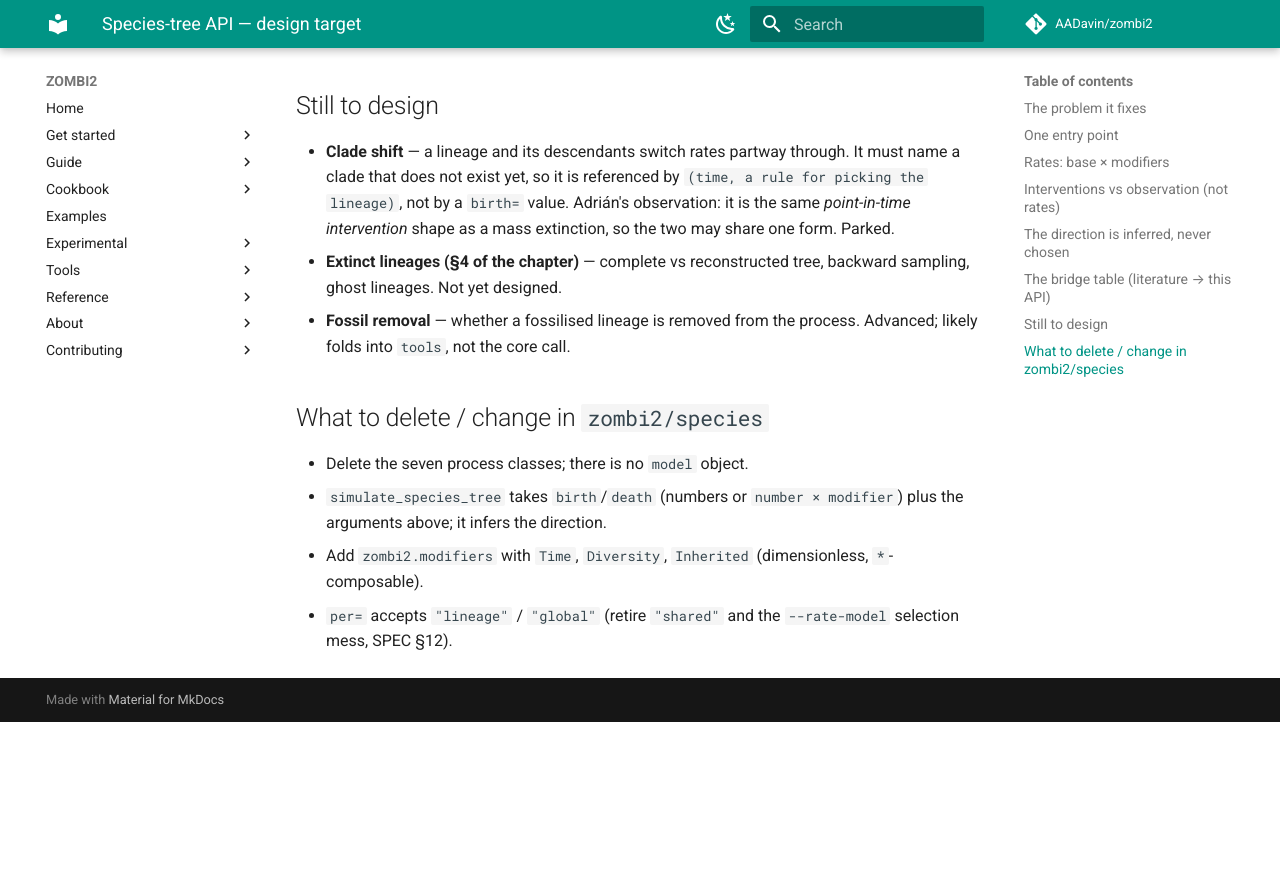
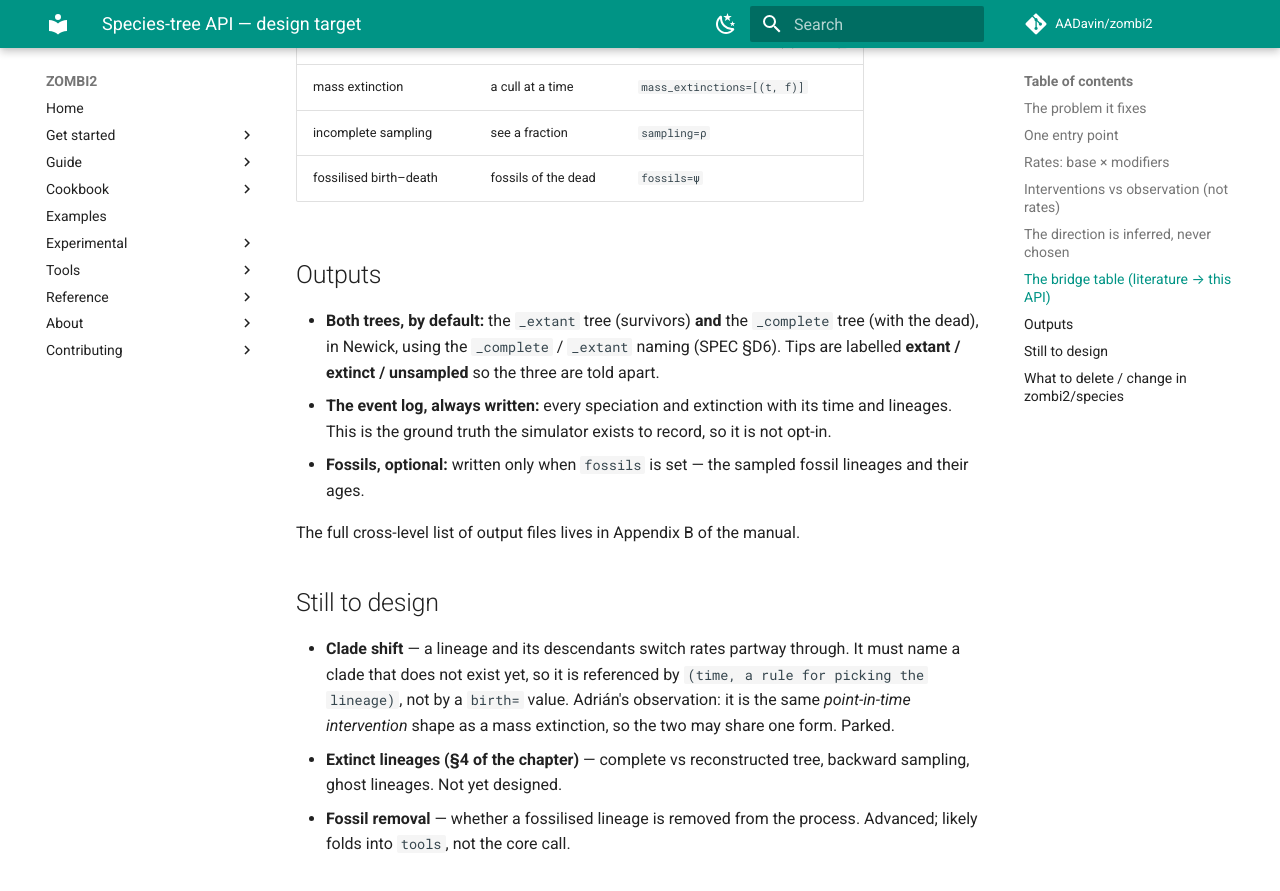
Before and after one commit to AADavin/zombi2, an MkDocs documentation site: the page built from docs/design/species-api.md, in a window 1280 px wide and 900 px high, scrolled down 2660 px. Shown: the top 891 px of the window. Built offline with MkDocs 1.6.1 and Material for MkDocs 9.7.7, drawn with Linux system fonts in a browser that asks for light colours; comment, search, counter and statistics services are not loaded; before the commit the page ends 3382 px from its top, so only the background shows below that; some of the changed text lies outside the part shown.

Commit message:
docs(design): species API — module structure + outputs decisions
Namespaced by level (zombi2.species/genomes/sequences/traits + zombi2.modifiers),
no top-level re-exports. Outputs: both _extant and _complete trees by default,
event log always written, fossils optional; tips labelled extant/extinct/unsampled.

Co-Authored-By: Claude Opus 4.8 <noreply@anthropic.com>

````diff
--- a/docs/design/species-api.md
+++ b/docs/design/species-api.md
@@ -38,6 +38,13 @@ simulate_species_tree(
 ```
 
 No model object. `Yule` is `death=0`. The seven classes are gone.
+
+**Module structure.** Each level is its own module — `zombi2.species`, `zombi2.genomes`,
+`zombi2.sequences`, `zombi2.traits` — plus `zombi2.modifiers` for the rate modifiers. The package
+mirrors the four-level spine. Call it as `zombi2.species.simulate_species_tree(...)`. **No top-level
+re-exports** (`z.simulate_species_tree` goes away): one canonical path per name, so nothing drifts.
+Open sub-question: whether the function is `simulate_species_tree` (explicit) or just
+`species.simulate(...)` (the module already names the level).
 
 ## Rates: `base × modifiers`
 
@@ -94,6 +101,17 @@ The single place the acronyms appear (SPEC §4). Section headings say what each
 | incomplete sampling | see a fraction | `sampling=ρ` |
 | fossilised birth–death | fossils of the dead | `fossils=ψ` |
 
+## Outputs
+
+- **Both trees, by default:** the `_extant` tree (survivors) **and** the `_complete` tree (with the
+  dead), in Newick, using the `_complete` / `_extant` naming (SPEC §D6). Tips are labelled
+  **extant / extinct / unsampled** so the three are told apart.
+- **The event log, always written:** every speciation and extinction with its time and lineages. This
+  is the ground truth the simulator exists to record, so it is not opt-in.
+- **Fossils, optional:** written only when `fossils` is set — the sampled fossil lineages and their ages.
+
+The full cross-level list of output files lives in Appendix B of the manual.
+
 ## Still to design
 
 - **Clade shift** — a lineage and its descendants switch rates partway through. It must name a clade
````
